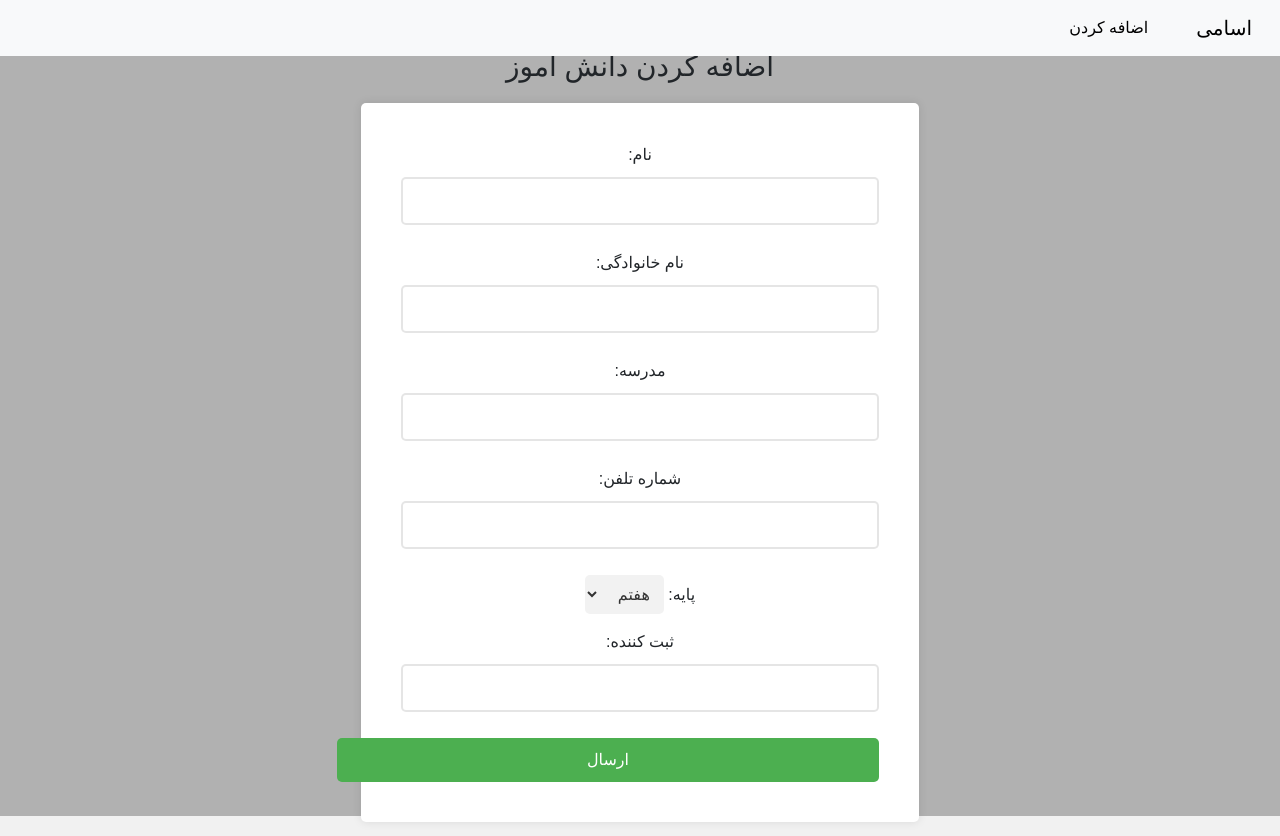
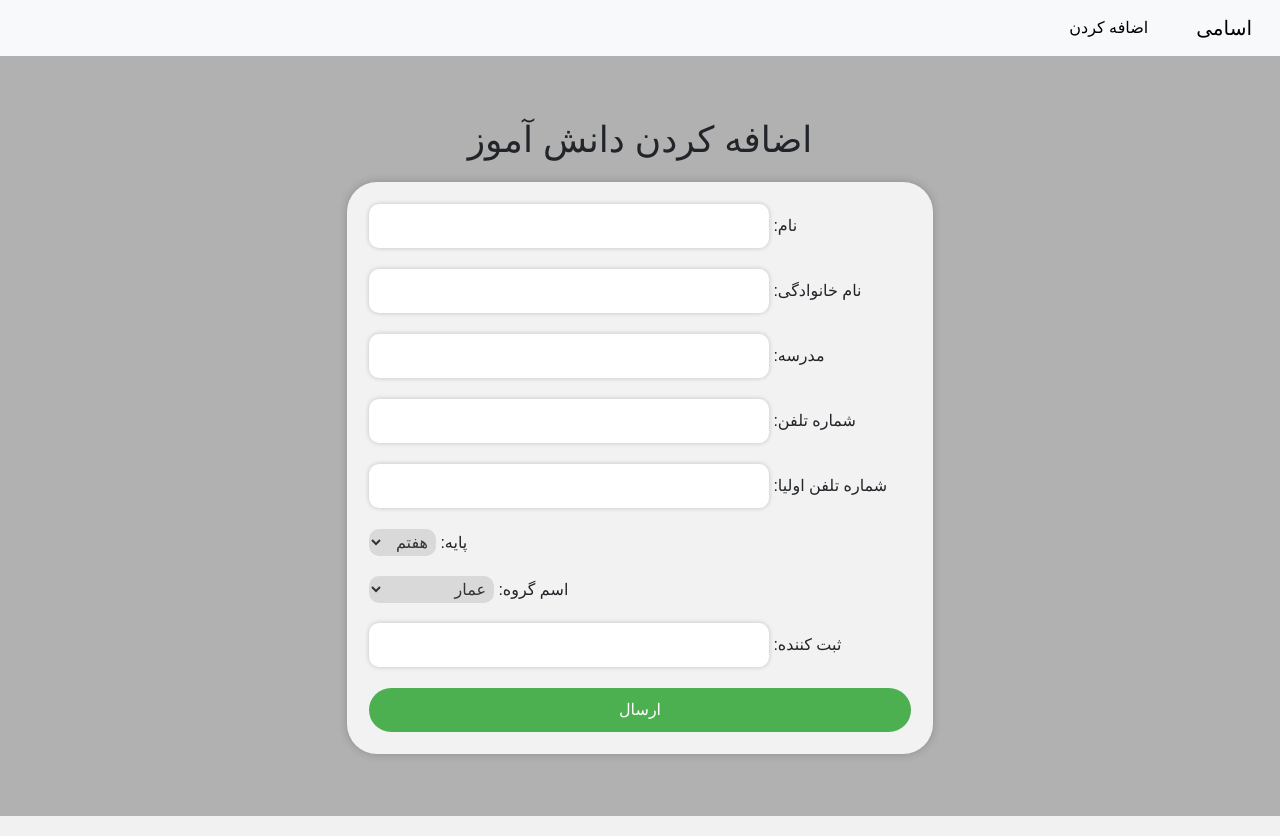
Before and after one commit to MahdiAbdolifard/Pazirsh_Gharar, a Django app: page /create/ in a window 1280 px wide. Run offline with Django 4.2, Linux system fonts and the light colour scheme.

Commit message:
Optimization and corrections

```diff
--- a/home/forms.py
+++ b/home/forms.py
@@ -4,9 +4,15 @@ class CreateForm(forms.Form):
     fname = forms.CharField(label='نام')
     lname = forms.CharField(label='نام خانوادگی',required=True)
     school_name = forms.CharField(label='مدرسه',required=True)
-    phone = forms.CharField(label='شماره تلفن',required=True)
+    phone = forms.CharField(label='شماره تلفن',required=True, max_length=11)
+    parent_phone = forms.CharField(label='شماره تلفن اولیا',required=True, max_length=11)
     grade = forms.ChoiceField(label='پایه',choices=[("هفتم", "هفتم"),
                                          ("هشتم", "هشتم"),
                                          ("نهم", "نهم"),],
                                          required=True)
+    group_name = forms.ChoiceField(label='اسم گروه',choices=[("عمار", "عمار"),
+                                         ("مالک اشتر", "مالک اشتر"),
+                                         ("سلمان فارسی", "سلمان فارسی"),],
+                                         required=True)
+
     created_by = forms.CharField(label='ثبت کننده',required=True)
--- a/home/models.py
+++ b/home/models.py
@@ -7,5 +7,7 @@ class Paziresh(models.Model):
     school_name = models.CharField(max_length=500)
     grade = models.CharField(max_length=50)
     phone = models.CharField(max_length=20)
+    parent_phone = models.CharField(max_length=20)
+    group_name = models.CharField(max_length=50)
+    created_bey = models.CharField(max_length=50)
     created = models.DateTimeField(auto_now=True)
-    created_bey = models.CharField(max_length=50)
--- a/home/views.py
+++ b/home/views.py
@@ -19,9 +19,12 @@ def create(request):
         form = CreateForm(request.POST)
         if form.is_valid():
             cd = form.cleaned_data
-            Paziresh.objects.create(fname=cd['fname'], lname=cd['lname'], school_name=cd['school_name'], phone=cd['phone'], grade=cd['grade'], created_bey=cd['created_by'])
+            Paziresh.objects.create(fname=cd['fname'], lname=cd['lname'], school_name=cd['school_name'],
+                                    phone=cd['phone'], grade=cd['grade'], created_bey=cd['created_by'],
+                                    parent_phone=cd['parent_phone'], group_name=cd['group_name'])
             messages.success(request, 'دانش‌آموز با موفقیت ثبت شد', 'success')
             send(cd['phone'])
+            send(cd['parent_phone'])
             messages.success(request, 'پیام ارسال شد', 'primary')
             return redirect('allstudent')
 
--- a/templates/create.html
+++ b/templates/create.html
@@ -2,88 +2,88 @@
  {% block c %}
 <meta name="viewport" content="width=device-width, initial-scale=1.0">
 <style>
-    select {
-    background-color: #f2f2f2;
-    color: #333;
-    padding: 10px;
-    border: none;
-    border-radius: 5px;
-    font-size: 1rem;
-}
-select:focus {
-    background-color: #e6e6e6;
-}
+
 body {
     direction: rtl;
     font-family: Calibre, sans-serif;
     margin: 0;
     padding: 0;
-        background: #f1f1f1;
+    background-color: #f1f1f1;
+    background-size: cover;
+    background-position:bottom;
 }
-    *:lang(fa) {
-        font-family: Btitr, sans-serif;
-    }
+
     .container {
-        width: 100%;
-        height: 90vh;
   display: flex;
   flex-direction: column;
+  align-items: center;
   justify-content: center;
-        align-items: center;
+  height: 90vh;
 }
+
+h3 {
+  font-size: 36px;
+  margin-bottom: 20px;
+}
+
 form {
-        width: 50%;
-        background: #fff;
-        padding: 40px;
-        box-shadow: 0 0 10px rgba(0,0,0,0.1);
-        border-radius: 5px;
-        text-align: center;
+  display: flex;
+  flex-direction: column;
+  align-items:baseline;
+  justify-content:center;
+  background-color: #f2f2f2;
+  padding: 22px;
+  border-radius: 30px;
+  box-shadow: 0 0 10px rgba(0, 0, 0, 0.2);
 }
-    h3 {
-        margin: 0 0 20px;
-        font-weight: normal;
+
+label {
+  font-weight:normal;
+  margin-bottom: 5px;
 }
+
 input {
   padding: 10px;
-        margin: 10px 0;
-        width: 100%;
-        border: 2px solid rgba(0,0,0,0.1);
-        outline: none;
-        border-radius: 5px;
-        font-size: 1rem;
+  border: 50px;
+  border-radius: 10px;
+  margin-bottom: 5px;
+  width: 400px;
+  box-shadow: 0 0 5px rgba(0, 0, 0, 0.2);
 }
-    button {
+
+button[type="submit"] {
   background-color: #4CAF50;
   color: #fff;
   border: none;
-    padding: 10px 20px;
-    border-radius: 5px;
+  padding: 10px 250px;
+  border-radius: 50px;
   cursor: pointer;
   transition: all 0.3s ease;
 }
-button:hover {
+
+button[type="submit"]:hover {
   background-color: #3e8e41;
 }
 
-    .forgot {
-        margin-top: 20px;
-        text-align: center;
-        font-size: 0.8rem;
-        color: #777;
+select {
+    background-color: #d9d9d9;
+    color: #333;
+    padding: 4px;
+    border: none;
+    border-radius: 10px;
+    font-size: 1rem;
 }
-    .forgot a {
-        color: #333;
-        text-decoration: none;
-        border-bottom: 1px solid #999;
+select:focus {
+    background-color: #ffffff;
 }
 </style>
+
  <div class="container">
     <h3>اضافه کردن دانش آموز</h3>
      <form action="" method="post">
         {% csrf_token %}
         {{ form.as_p }}
-        <!-- <input type="submit" value="ارسال"> -->
-        <button type="submit" value="ارسال" style="background-color: #4CAF50; color: #fff; border: none; padding: 10px 250px; border-radius: 5px; cursor: pointer; transition: all 0.3s ease;">ارسال</button>
+        <button type="submit" value="ارسال">ارسال</button>
     </form>
 </div>
  {% endblock %}
--- a/templates/hello.html
+++ b/templates/hello.html
@@ -23,6 +23,8 @@ body {
             <th style="border: 1px solid #ddd; padding: 8px;">School Name</th>
             <th style="border: 1px solid #ddd; padding: 8px;">Grade</th>
             <th style="border: 1px solid #ddd; padding: 8px;">Phone Number</th>
+            <th style="border: 1px solid #ddd; padding: 8px;">Family Phone</th>
+            <th style="border: 1px solid #ddd; padding: 8px;">Group Name</th>
         </tr>
         {% for student in all_student %}
         <tr style="border: 1px solid #ddd;">
@@ -31,6 +33,8 @@ body {
             <td style="border: 1px solid #ddd; padding: 8px;">{{ student.school_name }}</td>
             <td style="border: 1px solid #ddd; padding: 8px;">{{ student.grade }}</td>
             <td style="border: 1px solid #ddd; padding: 8px;">{{ student.phone }}</td>
+            <td style="border: 1px solid #ddd; padding: 8px;">{{ student.parent_phone }}</td>
+            <td style="border: 1px solid #ddd; padding: 8px;">{{ student.group_name }}</td>
         </tr>
         {% endfor %}
     </table>
```
Also changed, not shown: db.sqlite3, home/migrations/0001_initial.py. Lines whose indentation alone changed are shown as unchanged.
